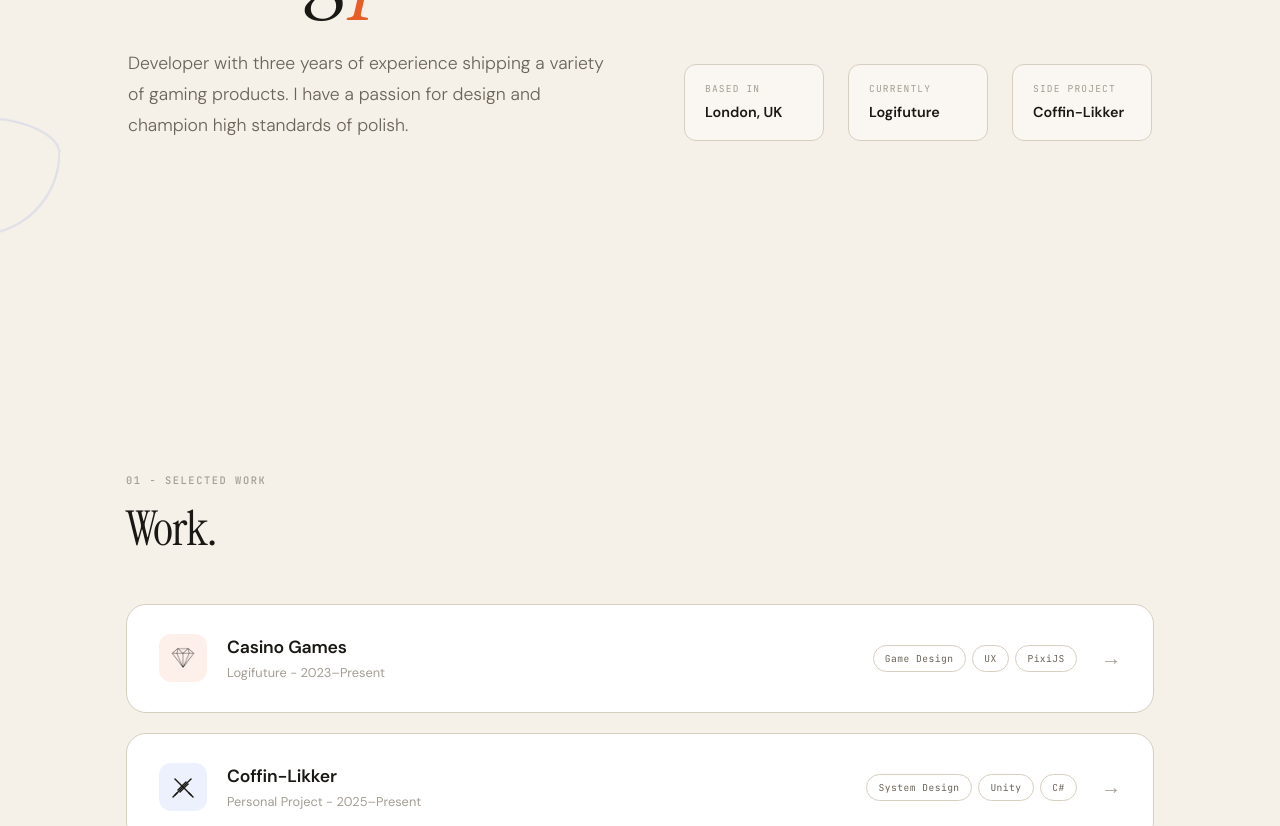
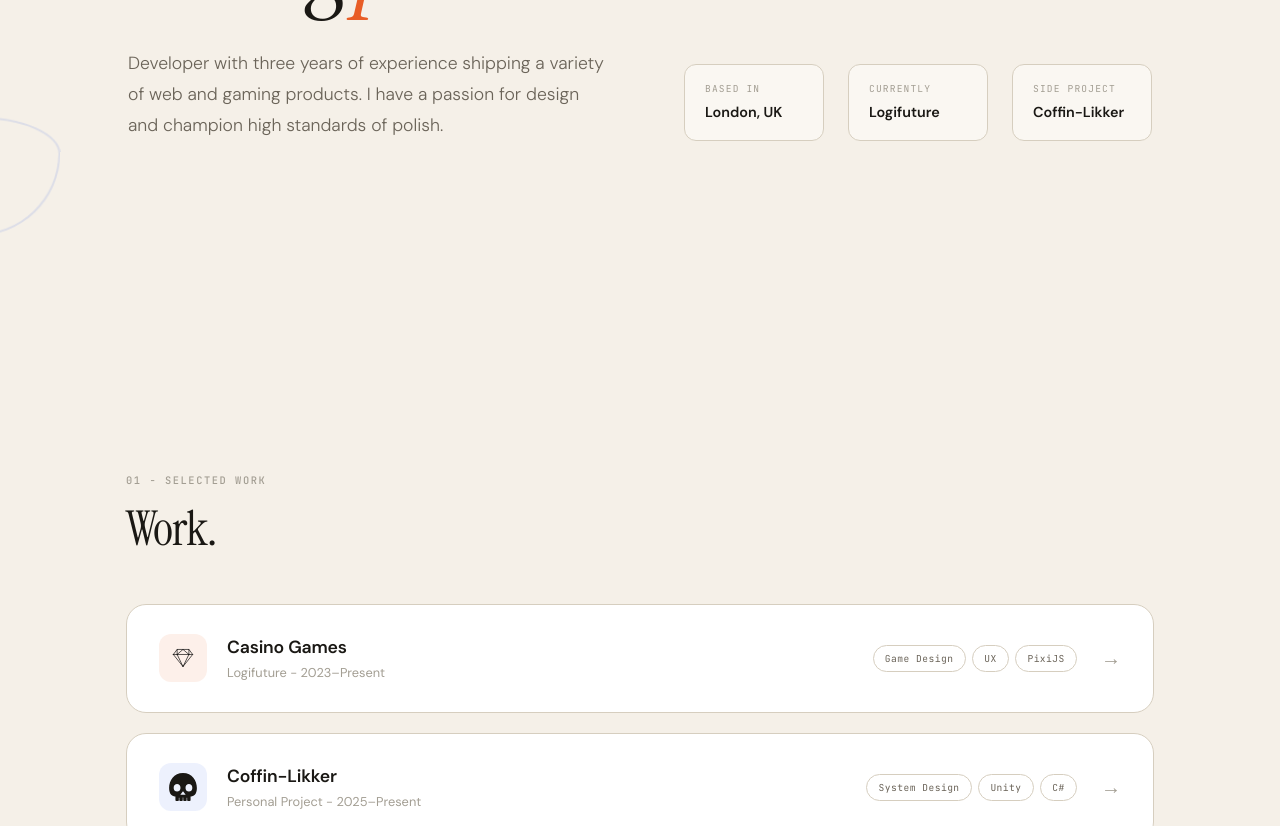
Before and after one commit to FedG-code/portfolio, a plain HTML site: page index.html in a window 1280 px wide. Shown: the part 440-1266 px from the top of the page. Drawn offline with Linux system fonts and the light colour scheme.

Commit message:
Svg updates

```diff
--- a/index.html
+++ b/index.html
@@ -43,7 +43,7 @@
     </h1>
     <div class="hero-body">
       <p class="hero-desc">
-        Developer with three years of experience shipping a variety of gaming products.
+        Developer with three years of experience shipping a variety of web and gaming products.
         I have a passion for design and champion high standards of polish.
       </p>
       <div class="hero-tidbits">
@@ -75,7 +75,7 @@
       <a href="logifuture.html" class="work-card reveal">
         <div class="work-card-header">
           <div class="work-card-left">
-            <div class="work-icon orange"><img src="assets/diamond-icon.png" alt="" width="28" height="28"></div>
+            <div class="work-icon orange"><svg width="28" height="28" viewBox="0 0 512 512" fill="none"><g stroke="#000000" stroke-width="12" stroke-linecap="round" stroke-linejoin="round"><path d="M 79 191.5 L 149 99.5 L 364 99.5 L 433 191.5 L 256 412.5 L 79 191.5"/><path d="M 79 191.5 L 433 191.5"/><path d="M 149 191.5 L 256 99.5 L 364 191.5"/><path d="M 149 191.5 L 149 99.5"/><path d="M 364 99.5 L 364 191.5"/><path d="M 149 191.5 L 256 412.5"/><path d="M 364 191.5 L 256 412.5"/></g></svg></div>
             <div class="work-card-info">
               <h3>Casino Games</h3>
               <p>Logifuture - 2023–Present</p>
@@ -112,7 +112,7 @@
       <a href="coffin-likker.html" class="work-card reveal">
         <div class="work-card-header">
           <div class="work-card-left">
-            <div class="work-icon blue"><svg width="28" height="28" viewBox="0 0 28 28" fill="none"><line x1="6" y1="22" x2="22" y2="6" stroke="currentColor" stroke-width="1.5" stroke-linecap="round"/><line x1="22" y1="22" x2="6" y2="6" stroke="currentColor" stroke-width="1.5" stroke-linecap="round"/><line x1="16" y1="16" x2="12" y2="12" stroke="currentColor" stroke-width="1.5" stroke-linecap="round" opacity="0"/><line x1="8" y1="20" x2="4" y2="24" stroke="currentColor" stroke-width="1.5" stroke-linecap="round"/><line x1="20" y1="20" x2="24" y2="24" stroke="currentColor" stroke-width="1.5" stroke-linecap="round"/><line x1="17" y1="9" x2="9" y2="17" stroke="currentColor" stroke-width="1.5" stroke-linecap="round"/><line x1="19" y1="11" x2="11" y2="19" stroke="currentColor" stroke-width="1.5" stroke-linecap="round"/></svg></div>
+            <div class="work-icon blue"><svg width="28" height="28" viewBox="0 0 512 512" fill="currentColor"><path d="M256,0C88.266,0,2.063,134.656,2.063,274.906c0,52.594,11.484,95.813,37.281,121.141 c34.094,33.484,74.25,30.078,78.281,33.641c0,0,0,35.391,0,58.922v9.203c0,7.844,6.344,14.188,14.188,14.188h34.047 c7.828,0,14.172-6.344,14.172-14.188v-43.219c3.313-1.906,6.344,0.313,9.063-1.094c0,0.125-0.031,0.219-0.031,0.328v43.984 c0,7.844,6.344,14.188,14.188,14.188h34.047c7.844,0,14.203-6.344,14.203-14.188v-43.984c0-1.422-0.281-2.766-0.688-4.078H256 h5.188c-0.406,1.313-0.688,2.656-0.688,4.078v43.984c0,7.844,6.359,14.188,14.203,14.188h34.047 c7.844,0,14.188-6.344,14.188-14.188v-43.984c0-0.109-0.031-0.203-0.031-0.328c2.703,1.406,5.75-0.813,9.063,1.094v43.219 c0,7.844,6.344,14.188,14.156,14.188h34.063c7.844,0,14.188-6.344,14.188-14.188v-9.203c0-23.531,0-58.922,0-58.922 c4.031-3.563,44.172-0.156,78.281-33.641c25.797-25.328,37.281-68.547,37.281-121.141C509.938,134.656,423.734,0,256,0z M147.672,339.281c-34.109,0-61.734-27.641-61.734-61.734v-13.984c0-34.094,27.625-61.719,61.734-61.719 c34.078,0,61.734,27.625,61.734,61.719v13.984C209.406,311.641,181.75,339.281,147.672,339.281z M256,397h-48.922L256,334.313 L304.922,397H256z M426.063,277.547c0,34.094-27.641,61.734-61.734,61.734s-61.734-27.641-61.734-61.734v-13.984 c0-34.094,27.641-61.719,61.734-61.719s61.734,27.625,61.734,61.719V277.547z"/></svg></div>
             <div class="work-card-info">
               <h3>Coffin-Likker</h3>
               <p>Personal Project - 2025–Present</p>
```
Also changed, not shown: assets/diamond.svg (added), assets/skull.svg (added).
